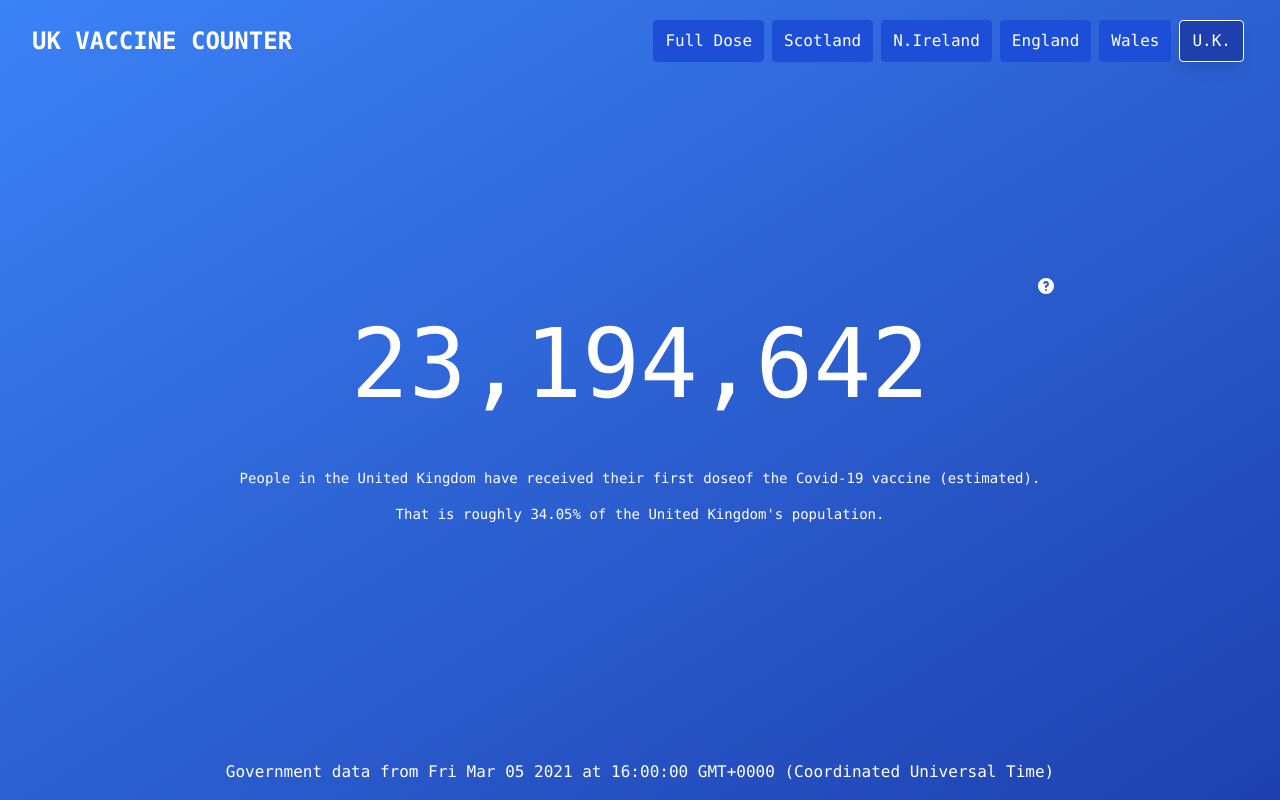
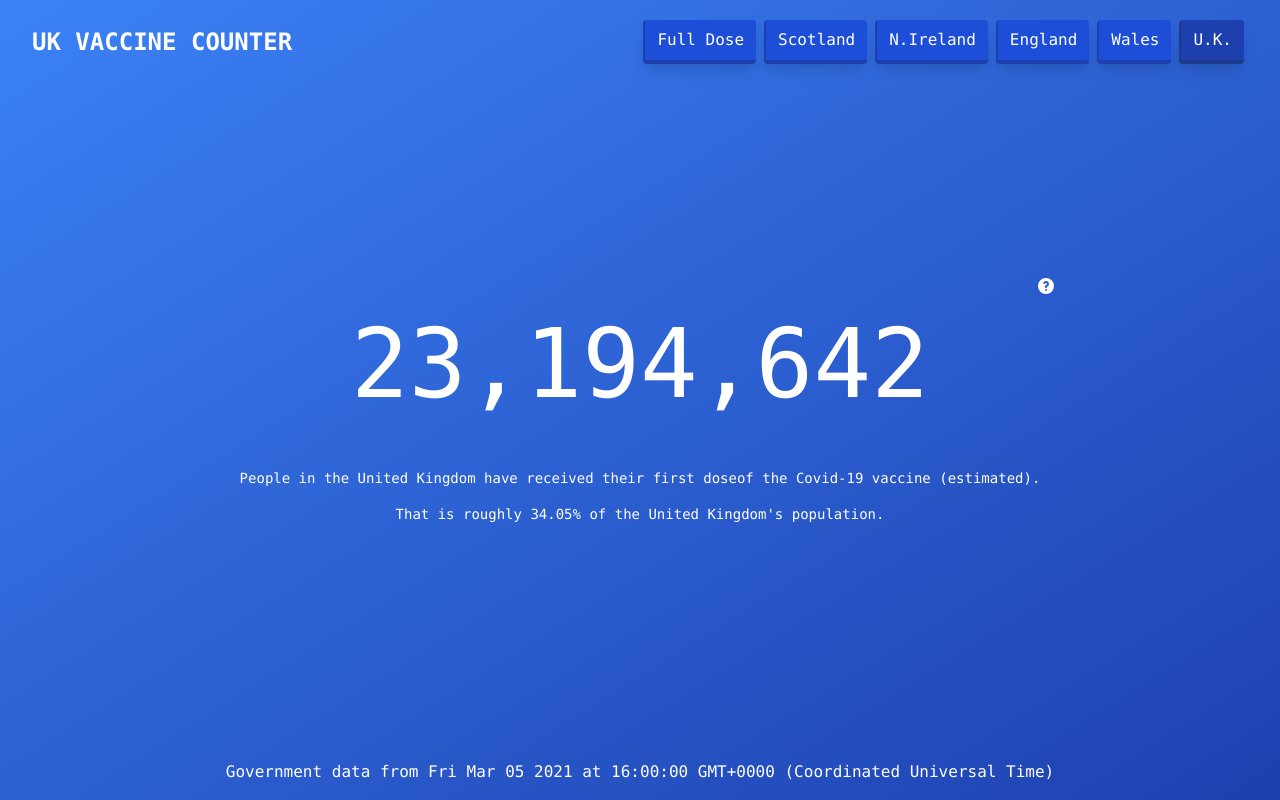
Before and after one commit to GeorgeElliott/VaccineCounter, a React (Create React App) app: page / in a window 1280 px wide. Built offline with nearby package versions, Linux system fonts and the light colour scheme.

Commit message:
3d button effect and formatting fix (#9)

```diff
--- a/src/App.js
+++ b/src/App.js
@@ -109,7 +109,7 @@ class App extends React.Component {
             of the Covid-19 vaccine (estimated).
           </div>
           <div className="text-center text-sm mx-6 py-2">
-            That is roughly {this.state.percentageOfPopulation.toFixed(2)}% of{" "}
+            That is roughly {this.state.percentageOfPopulation.toFixed(2)}% of {" "}
             {this.state.activeCountry.formattedName}'s population.
           </div>
         </div>
--- a/src/NavBar.js
+++ b/src/NavBar.js
@@ -9,18 +9,19 @@ export default function NavBar(props) {
     setFullDoseToggled(!fullDoseToggle);
   };
 
-  const renderButtons= () => {
+  const renderButtons = () => {
     return (
       <>
         {props.countries.map((x) => {
           return (
             <button
-            key={x.code}
-              className={`rounded px-3 py-2 m-1 ${
+              key={x.code}
+              className={`rounded px-3 py-2 m-1 border-b-4 border-l-2 shadow-lg ${
                 props.activeCountry !== x.code
-                  ? "bg-blue-700"
-                  : "bg-blue-800 border border-white shadow-lg"
-              }`} onClick={() => props.toggleCountry(x.code)}
+                  ? "bg-blue-700 border-blue-800"
+                  : "bg-blue-800 border-blue-900"
+              }`}
+              onClick={() => props.toggleCountry(x.code)}
             >
               {x.buttonText}
             </button>
@@ -39,7 +40,11 @@ export default function NavBar(props) {
               UK Vaccine Counter
             </div>
             <button
-              className="text-white cursor-pointer bg-blue-700 rounded px-3 py-2 m-1 lg:hidden focus:outline-none"
+              className={`rounded px-3 py-2 m-1 border-b-4 border-l-2 shadow-lg lg:hidden ${
+                !navbarOpen
+                  ? "bg-blue-700 border-blue-800"
+                  : "bg-blue-800 border-blue-900"
+              }`}
               type="button"
               onClick={() => setNavbarOpen(!navbarOpen)}
             >
@@ -56,10 +61,10 @@ export default function NavBar(props) {
             <div className="flex flex-row-reverse flex-wrap lg:ml-auto">
               {renderButtons()}
               <button
-                className={`rounded px-3 py-2 m-1 ${
+                className={`rounded px-3 py-2 m-1 border-b-4 border-l-2 shadow-lg ${
                   !fullDoseToggle
-                    ? "bg-blue-700"
-                    : "bg-blue-800 border border-white shadow-lg"
+                    ? "bg-blue-700 border-blue-800"
+                    : "bg-blue-800 border-blue-900"
                 }`}
                 onClick={(e) => updateToggle()}
               >
```
